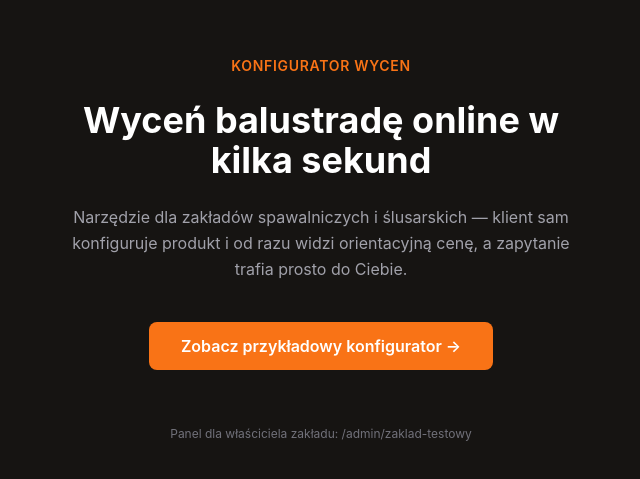
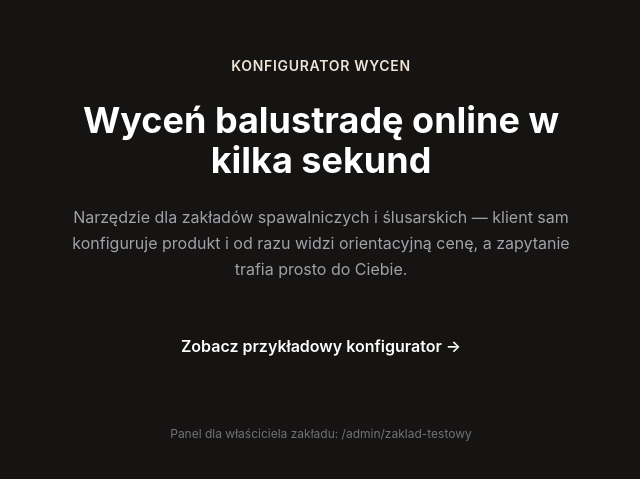
Before and after one commit to circus574-cpu/2, a Next.js app: page / in a window 1280 px wide. Shown: the part 151-630 px from the top of the page, without its empty margins (319-959 px from the left). Built offline with nearby package versions, Linux system fonts and the light colour scheme.

Commit message:
Update tailwind.config.js

```diff
--- a/tailwind.config.js
+++ b/tailwind.config.js
@@ -7,16 +7,17 @@ module.exports = {
   theme: {
     extend: {
       colors: {
-        steel: {
-          950: '#0a0a0b',
-          900: '#131316',
-          800: '#1c1c21',
-          700: '#2a2a31',
-          600: '#3f3f47',
+        forge: {
+          950: '#161412',
+          900: '#1c1712',
+          800: '#211b16',
+          700: '#3a2f26',
+          600: '#4a4038',
         },
-        accent: {
-          500: '#f97316',
-          600: '#ea580c',
+        ember: {
+          400: '#ffab00',
+          500: '#ff5722',
+          600: '#e64a19',
         },
       },
     },
```
